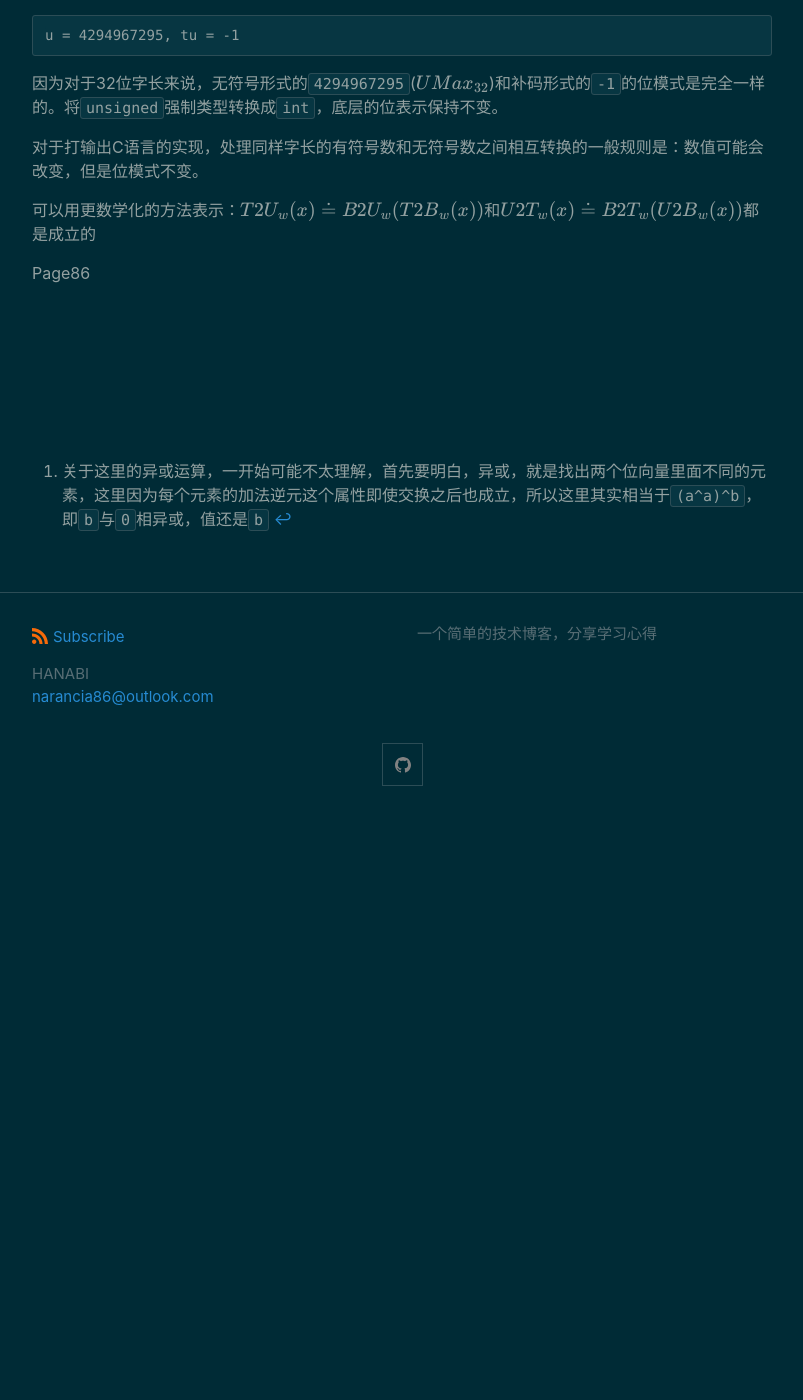
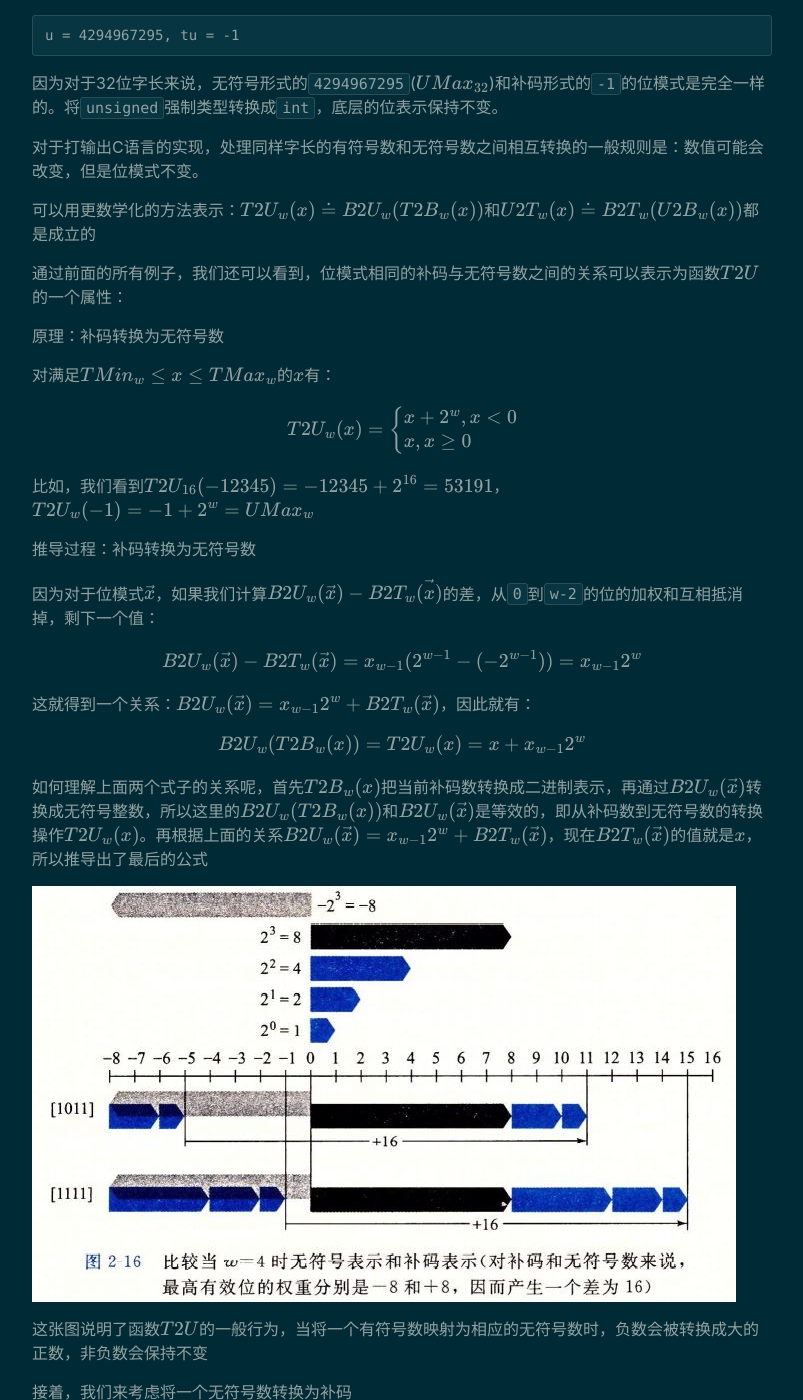
Before and after one commit to KamenRiderKuuga/kamenriderkuuga.github.io, a Jekyll site: the page built from _posts/2020-09-15-Foundation-5.md, in a window 1280 px wide and 1400 px high, scrolled down 20345 px. Shown: the whole window, without its empty margins (238-1041 px from the left). Built offline with Jekyll 4.4.1, drawn with Linux system fonts in a browser that asks for light colours; before the commit the page ends 21166 px from its top, so only the background shows below that.

Commit message:
update reading notes of CSAPP

```diff
--- a/_posts/2020-09-15-Foundation-5.md
+++ b/_posts/2020-09-15-Foundation-5.md
@@ -403,9 +403,40 @@ u = 4294967295, tu = -1
 
 可以用更数学化的方法表示：$$T2U_w(x)≐B2U_w(T2B_w(x))$$和$$U2T_w(x)≐B2T_w(U2B_w(x))$$都是成立的
 
-Page86
+通过前面的所有例子，我们还可以看到，位模式相同的补码与无符号数之间的关系可以表示为函数$$T2U$$的一个属性：
+
+原理：补码转换为无符号数
+
+对满足$$TMin_w\leq{x}\leq{TMax_w}$$的$$x$$有：
 
 
+$$
+T2U_w(x)=\begin{cases}
+x+2^w,x<0\\
+x,x\geq0
+\end{cases}
+$$
+
+
+比如，我们看到$$T2U_{16}(-12345)=-12345+2^{16}=53191$$，$$T2U_w(-1)=-1+2^w=UMax_w$$
+
+推导过程：补码转换为无符号数
+
+因为对于位模式$$\vec{x}$$，如果我们计算$$B2U_w(\vec{x})-B2T_w\vec{(x)}$$的差，从`0`到`w-2`的位的加权和互相抵消掉，剩下一个值：
+
+$$B2U_w(\vec{x})-B2T_w(\vec{x})=x_{w-1}(2^{w-1}-(-2^{w-1}))=x_{w-1}2^w$$
+
+这就得到一个关系：$$B2U_w(\vec{x})=x_{w-1}2^w+B2T_w(\vec{x})$$，因此就有：
+
+$$B2U_w(T2B_w(x))=T2U_w(x)=x+x_{w-1}2^w$$
+
+如何理解上面两个式子的关系呢，首先$$T2B_w(x)$$把当前补码数转换成二进制表示，再通过$$B2U_w(\vec{x})$$转换成无符号整数，所以这里的$$B2U_w(T2B_w(x))$$和$$B2U_w(\vec{x})$$是等效的，即从补码数到无符号数的转换操作$$T2U_w(x)$$。再根据上面的关系$$B2U_w(\vec{x})=x_{w-1}2^w+B2T_w(\vec{x})$$，现在$$B2T_w(\vec{x})$$的值就是$$x$$，所以推导出了最后的公式
+
+![](/assets/img/CSAPP-45.JPG)
+
+这张图说明了函数$$T2U$$的一般行为，当将一个有符号数映射为相应的无符号数时，负数会被转换成大的正数，非负数会保持不变
+
+接着，我们来考虑将一个无符号数转换为补码
 
 <br><br><br><br><br><br>
 
```
Also changed, not shown: assets/img/CSAPP-45.JPG (added).
